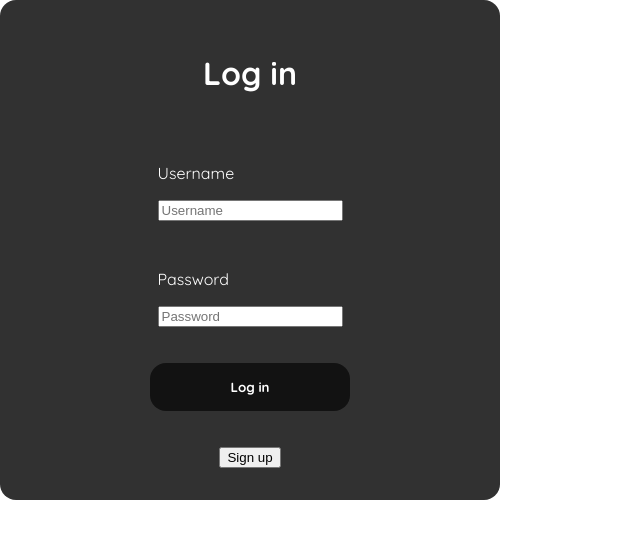
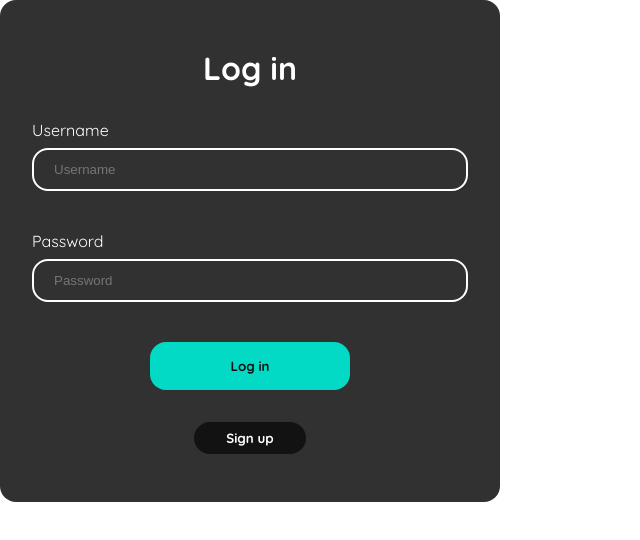
Before and after one commit to tobiaslafleur/SA-D397A, a Next.js app in the folder client/: page /components/Login in a window 1280 px wide. Shown: the top 540 px of the page, without its empty margins (0-640 px from the left). Built offline with nearby package versions, Linux system fonts and the light colour scheme.

Commit message:
finished login

```diff
--- a/client/package.json
+++ b/client/package.json
@@ -9,9 +9,11 @@
     "lint": "next lint"
   },
   "dependencies": {
+    "gsap": "^3.10.4",
     "next": "12.1.5",
     "react": "18.0.0",
-    "react-dom": "18.0.0"
+    "react-dom": "18.0.0",
+    "react-icons": "^4.3.1"
   },
   "devDependencies": {
     "eslint": "8.13.0",
--- a/client/pages/components/Login.js
+++ b/client/pages/components/Login.js
@@ -1,9 +1,31 @@
 import { useState } from 'react'
 import styles from '../../styles/Login.module.css'
 export default function Login(props) {
+    const [username, setUsername] = useState('')
+    const [password, setPassword] = useState('')
+    const [hidden, setHidden] = useState(true)
     const setLogin = props.setLogin
-    const handleLogin = () => {
-        setLogin(true)
+    const setUser = props.setUser
+    const handleLogin = async () => {
+        const data = {
+            username: username,
+            password: password
+        }
+
+        const response = await fetch('http://localhost:3000/api/auth/login', {
+            method: 'POST',
+            headers: {
+                'Content-Type': 'application/json'
+            },
+            body: JSON.stringify(data)
+        })
+
+        const result = await response.json()
+        if(result.auth) {
+            setUser(result.user)
+            setLogin(true)
+
+        } else setHidden(false)
     }
 
     return (
@@ -11,12 +33,13 @@ export default function Login(props) {
             <h1 className={styles.title}>Log in</h1>
             <div className={styles.infocontainer}>
                 <p className={styles.info}>Username</p>
-                <input placeholder='Username' style={styles.input}></input>
+                <input placeholder='Username' className={styles.input} onChange={(event) => setUsername(event.target.value)}></input>
             </div>
             <div className={styles.infocontainer}>
                 <p className={styles.info}>Password</p>
-                <input placeholder='Password' style={styles.input} type="password"></input>
+                <input placeholder='Password' className={styles.input} type="password" onChange={(event) => setPassword(event.target.value)}></input>
             </div>
+            <p className={styles.error} hidden={hidden}>Incorrect credentials</p>
             <button className={styles.loginb} onClick={handleLogin}>Log in</button>
             <button className={styles.signupb}>Sign up</button>
         </div>
--- a/client/styles/Home.module.css
+++ b/client/styles/Home.module.css
@@ -5,7 +5,6 @@
 
 .main {
   min-height: 100vh;
-  flex: 1;
   display: flex;
   flex-direction: column;
   justify-content: center;
--- a/client/styles/Login.module.css
+++ b/client/styles/Login.module.css
@@ -1,24 +1,46 @@
 @import url('https://fonts.googleapis.com/css2?family=Quicksand:wght@300;400;500;600;700&display=swap');
+
+.fade {
+    display: flex;
+    flex-direction: column;
+    width: 500px;
+    height: auto;
+    align-items: center;
+    justify-content: space-evenly;
+    background-color: #313131;
+    border-radius: 16px;
+    padding: 32px;
+    animation: fade-in-keyframes 1s;
+}
+
+@keyframes fade-in-keyframes {
+    from {opacity: 1}
+    to {opacity: 0}
+}
 
 .container {
     display: flex;
     flex-direction: column;
     width: 500px;
-    height: 500px;
+    height: auto;
     align-items: center;
     justify-content: space-evenly;
     background-color: #313131;
     border-radius: 16px;
+    padding: 32px;
 }
 
 .infocontainer {
-
+    width: 100%;
+    display: flex;
+    flex-direction: column;
+    margin: 16px;
 }
 
 .loginb {
-    background-color: #121212;
+    background-color: #03dac6;
     border: none;
-    color: white;
+    color: #121212;
     padding: 16px 32px;
     text-decoration: none;
     margin: 4px 2px;
@@ -27,7 +49,23 @@
     border-radius: 16px;
     font-family: Quicksand;
     font-weight: 700;
-    transition:0.25s ease-in
+    transition:0.25s ease-in;
+    margin: 16px;
+}
+
+.signupb {
+    background-color: #121212;
+    border: none;
+    color: white;
+    padding: 8px 32px;
+    text-decoration: none;
+    margin: 4px 2px;
+    cursor: pointer;
+    border-radius: 16px;
+    font-family: Quicksand;
+    font-weight: 700;
+    transition:0.25s ease-in;
+    margin: 16px;
 }
 
 .loginb:hover {
@@ -36,8 +74,29 @@
 
 .title {
     color: white;
+    margin: 16px;
 }
 
 .info {
     color: white;
 }
+
+.input {
+    width: 100%;
+    padding: 12px 20px;
+    margin: 8px 0;
+    border-width: 2px;
+    border-color: white;
+    border-style: solid;
+    border-radius: 16px;
+    background-color: transparent;
+    color: white;
+}
+
+.input:focus {
+    outline: none;
+}
+
+.error {
+    color: #CF6679
+}
--- /dev/null
+++ b/client/styles/Main.module.css
@@ -0,0 +1,34 @@
+.container {
+    padding: 64px;
+    height: 100vh;
+    width: 100%;
+    display: flex;
+    flex-direction: column;
+    justify-content: center;
+    align-items: center;
+}
+
+.title {
+    color: white;
+    opacity: 1;
+    font-size: 3em;
+}
+
+.userinfo {
+    margin: 32px;
+    display: flex;
+    flex-direction: column;
+    justify-content: center;
+    align-items: center;
+}
+
+.button {
+    border: none;
+    background: none;
+    cursor: pointer;
+}
+
+.text {
+    color: white;
+    margin: 8px;
+}
--- a/client/styles/globals.css
+++ b/client/styles/globals.css
@@ -2,8 +2,6 @@
 
 html,
 body {
-  padding: 0;
-  margin: 0;
   font-family: Quicksand;
 }
 
@@ -13,5 +11,7 @@ a {
 }
 
 * {
+  margin: 0;
+  padding: 0;
   box-sizing: border-box;
 }
```
Also changed, not shown: client/pages/components/Main.js (added, +18 -0 lines), client/pages/components/Products.js (added, +7 -0 lines), client/pages/index.js (+26 -2 lines), 1 other file (tests, documents, lock files or other folders).
